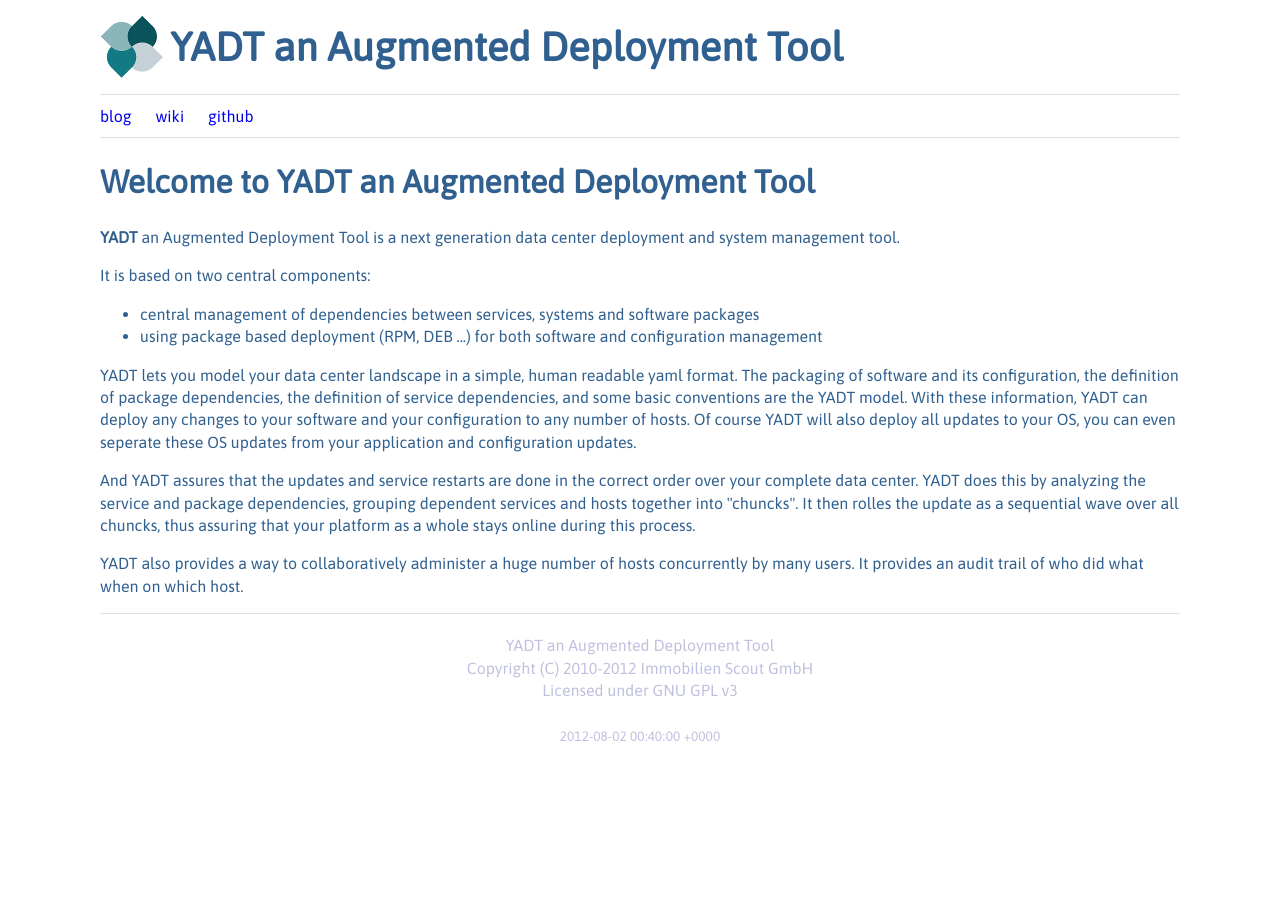
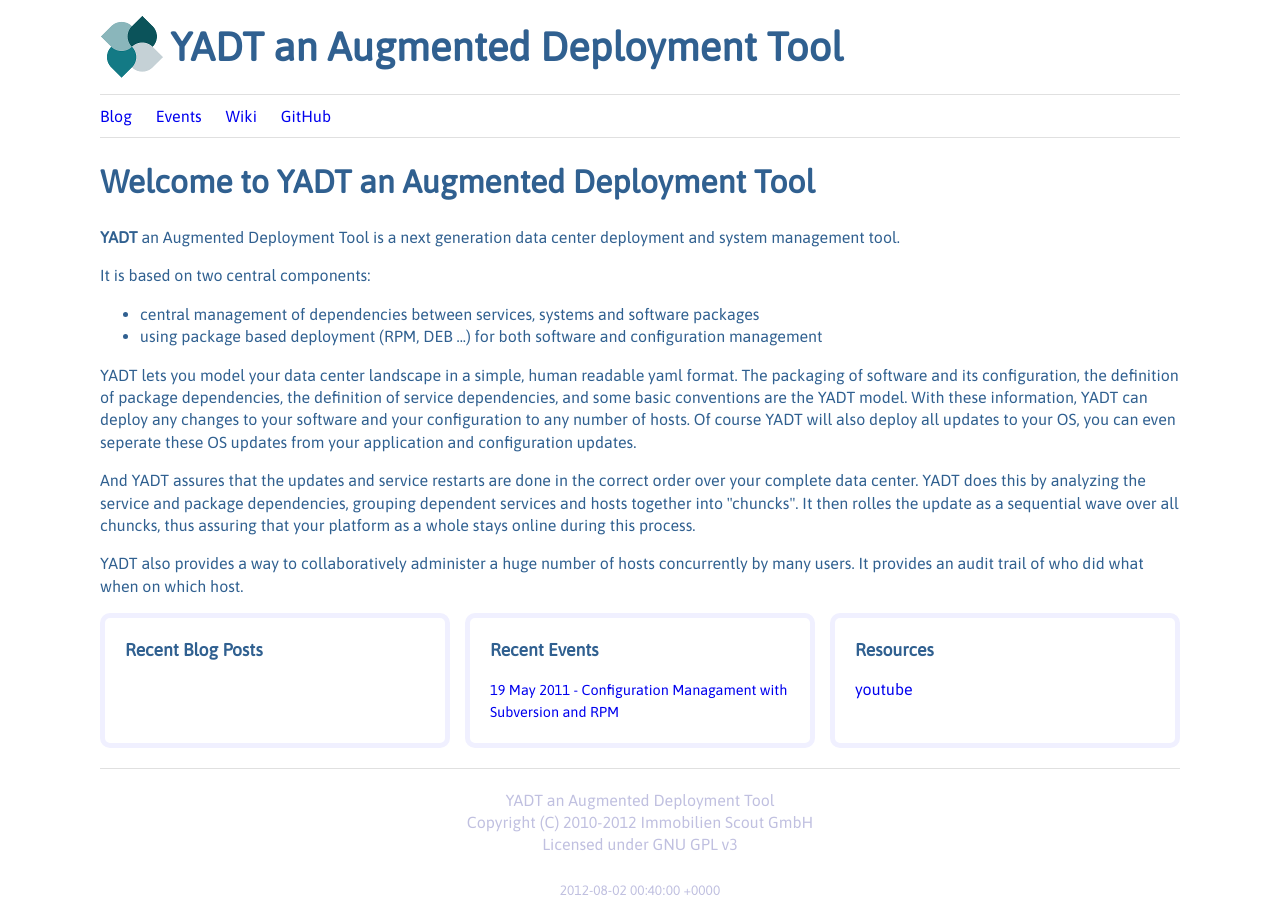
Before and after one commit to yadt/yadt.github.com, a Jekyll site: the page built from index.html, in a window 1280 px wide. Built offline with Jekyll 4.4.1, drawn with Linux system fonts in a browser that asks for light colours; nearby versions of some CDN libraries.

Commit message:
recent blog posts, recent events and resources

```diff
--- a/_config.yml
+++ b/_config.yml
@@ -1,4 +1,4 @@
 safe: true
 lsi: false
 pygments: true
-permalink: /blog/:year-:month-:day-:title.html
+permalink: /:categories/:year-:month-:day-:title.html
--- a/_layouts/default.html
+++ b/_layouts/default.html
@@ -17,9 +17,10 @@
 				YADT an Augmented Deployment Tool
 			</a>
 			<nav>
-				<a href="/blog.html">blog</a>
-				<a href="https://github.com/yadt/yadt.github.com/wiki">wiki</a>
-				<a href="https://github.com/yadt">github</a>
+				<a href="/blog/">Blog</a>
+				<a href="/events/">Events</a>
+				<a href="https://github.com/yadt/yadt.github.com/wiki">Wiki</a>
+				<a href="https://github.com/yadt">GitHub</a>
 			</nav>
 		</header>
 
--- a/css/main.css
+++ b/css/main.css
@@ -659,6 +659,7 @@
 }
 
 footer {
+    margin-top: 20px;
     border-top: 1px solid #e0e0e0;
     padding-top: 20px;
     color: #c0c0e0;
--- a/blog.html
+++ b/events/index.html
@@ -1,9 +1,9 @@
 ---
 layout: default
-title: Blog Posts
+title: Events
 ---
 <ul class="posts">
-	{% for post in site.posts limit:3 %}
+	{% for post in site.categories.events %}
 	<li>
 		<span class="post-date">{{ post.date | date_to_string }}</span>
 		&raquo;
--- a/index.html
+++ b/index.html
@@ -33,3 +33,31 @@
 	YADT also provides a way to collaboratively administer a huge number of hosts concurrently by many
 	users. It provides an audit trail of who did what when on which host.
 </p>
+
+
+<div style="display: table-row;">
+	<div style="width: 300px; display: table-cell; border: 5px solid #f0f0ff; border-radius: 10px; padding: 20px;">
+		<div style="font-size: 110%; font-weight: bold; padding-bottom: 15px;">Recent Blog Posts</div>
+		<span style="font-size: 90%;">
+		{% for post in site.categories.blog limit:3 %}
+			<a href="{{ post.url }}">{{ post.date | date_to_string }} - {{ post.title }}</a>
+		{% endfor %}
+		</span>
+	</div>
+	<div style="width: 15px; display: table-cell"></div>
+	<div style="width: 300px; display: table-cell; border: 5px solid #f0f0ff; border-radius: 10px; padding: 20px;">
+		<div style="font-size: 110%; font-weight: bold; padding-bottom: 15px;">Recent Events</div>
+		<span style="font-size: 90%;">
+		{% for post in site.categories.events limit:3 %}
+			<a href="{{ post.url }}">{{ post.date | date_to_string }} - {{ post.title }}</a>
+		{% endfor %}
+		</span>
+	</div>
+	<div style="width: 15px; display: table-cell"></div>
+	<div style="width: 300px; display: table-cell; border: 5px solid #f0f0ff; border-radius: 10px; padding: 20px;">
+		<div style="font-size: 110%; font-weight: bold; padding-bottom: 15px;">Resources</div>
+		<a href="http://www.youtube.com/user/yadtproject/featured">
+			youtube
+		</a>
+	</div>
+</div>
```
Also changed, not shown: _posts/2011-05-19-configuration-management.md (+1 -0 lines), blog/index.html (added, +14 -0 lines).
